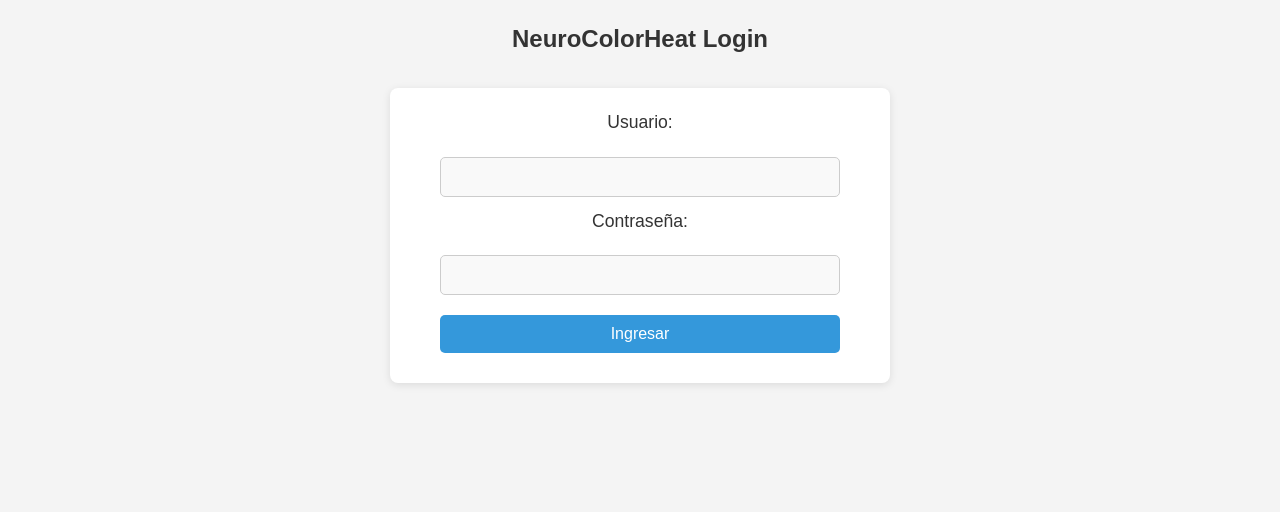
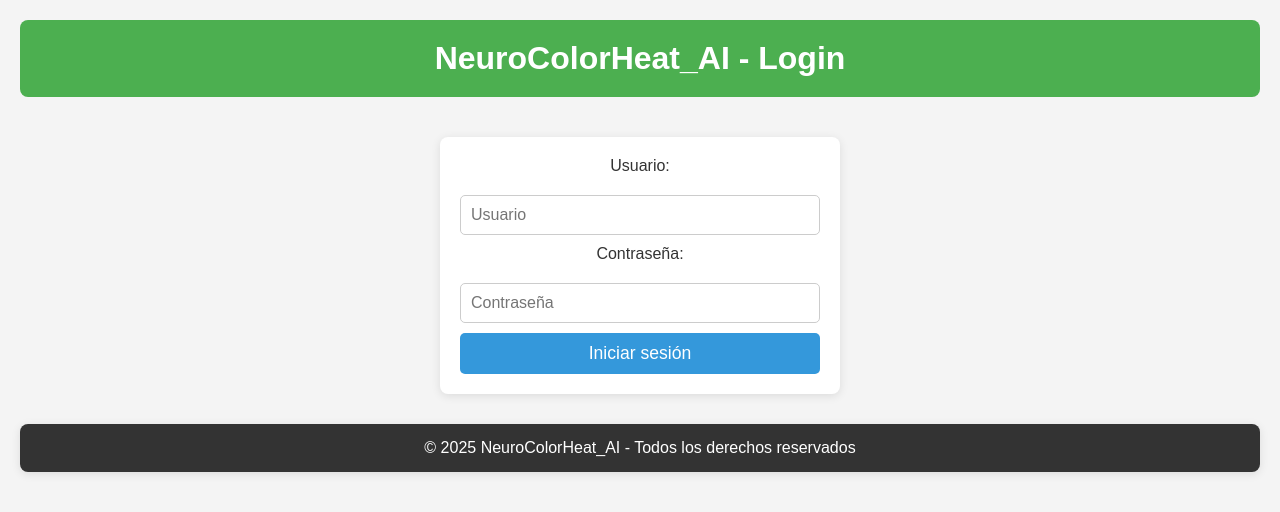
Before and after one commit to NeuromarketingCientifico/NeuroColorHeat_AI, a plain HTML site: page template/login.html in a window 1280 px wide. Drawn offline with Linux system fonts and the light colour scheme; files that its build step writes are made by us from their sources.

Commit message:
Se agrego el loggin

```diff
--- a/template/login.html
+++ b/template/login.html
@@ -2,17 +2,110 @@
 <html lang="es">
 <head>
     <meta charset="UTF-8">
-    <title>Login - NeuroColorHeat</title>
-    <link rel="stylesheet" href="style.css">
+    <meta name="viewport" content="width=device-width, initial-scale=1.0">
+    <title>Login - NeuroColorHeat_AI</title>
+    <style>
+    /* Resetting margin and padding */
+        * {
+            box-sizing: border-box;
+            margin: 0;
+            padding: 0;
+        }
+
+        /* Styling for the body */
+        body {
+            font-family: 'Arial', sans-serif;
+            background: #f4f4f4;
+            color: #333;
+            text-align: center;
+            padding: 20px;
+        }
+
+        /* Header styling */
+        header {
+            background: #4CAF50;
+            color: white;
+            padding: 20px;
+            border-radius: 8px;
+        }
+
+        /* Login form */
+        .login-form {
+            margin-top: 40px;
+            background: #fff;
+            padding: 20px;
+            border-radius: 8px;
+            box-shadow: 0 2px 10px rgba(0, 0, 0, 0.1);
+            max-width: 400px;
+            margin-left: auto;
+            margin-right: auto;
+        }
+
+        .login-form label {
+            font-size: 1em;
+            margin-bottom: 10px;
+            display: block;
+        }
+
+        input {
+            width: 100%;
+            padding: 10px;
+            margin: 10px 0;
+            border-radius: 5px;
+            border: 1px solid #ccc;
+            font-size: 1em;
+        }
+
+        button {
+            width: 100%;
+            padding: 10px;
+            background-color: #3498DB;
+            color: white;
+            border: none;
+            border-radius: 5px;
+            cursor: pointer;
+            font-size: 1.1em;
+            transition: background-color 0.3s ease;
+        }
+
+        button:hover {
+            background-color: #2980B9;
+        }
+
+        /* Footer styling */
+        footer {
+            background: #333;
+            color: white;
+            padding: 15px;
+            margin-top: 30px;
+            border-radius: 8px;
+            box-shadow: 0 2px 10px rgba(0, 0, 0, 0.1);
+        }
+        </style>
 </head>
 <body>
-    <h2>NeuroColorHeat Login</h2>
-    <form method="POST">
-        <label>Usuario:</label>
-        <input type="text" name="username" required><br>
-        <label>Contraseña:</label>
-        <input type="password" name="password" required><br>
-        <button type="submit">Ingresar</button>
-    </form>
+    <header>
+        <h1>NeuroColorHeat_AI - Login</h1>
+    </header>
+
+    <main>
+        <section class="login-form">
+            <form id="loginForm">
+                <label for="username">Usuario:</label>
+                <input type="text" id="username" name="username" placeholder="Usuario" required>
+
+                <label for="password">Contraseña:</label>
+                <input type="password" id="password" name="password" placeholder="Contraseña" required>
+
+                <button type="submit">Iniciar sesión</button>
+            </form>
+        </section>
+    </main>
+
+    <footer>
+        <p>© 2025 NeuroColorHeat_AI - Todos los derechos reservados</p>
+    </footer>
+
+    <script src="frontend/login.js"></script>
 </body>
 </html>
```
Also changed, not shown: frontend/login.js (added, +14 -0 lines), index.html (+6 -0 lines).
